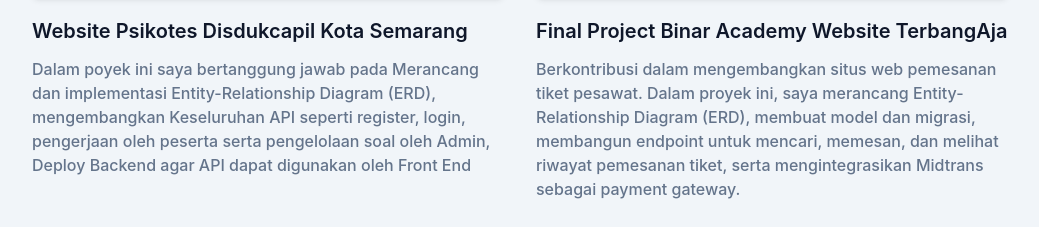
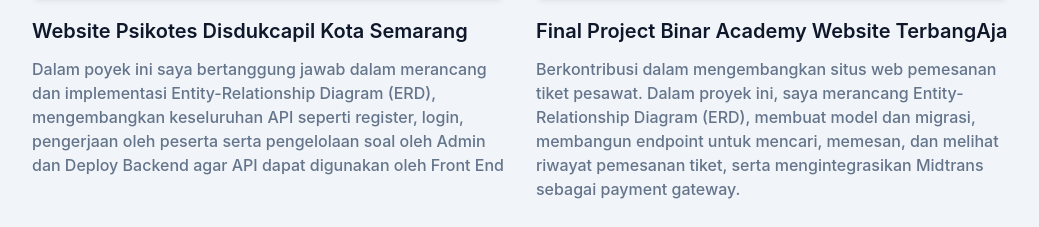
Before and after one commit to hasannurwakhid/portofolio, a website: page index.html in a window 1280 px wide. Shown: the part 1993-2220 px from the top of the page, without its empty margins (120-1159 px from the left). Drawn offline with Linux system fonts and the light colour scheme.

Commit message:
first commit

```diff
--- a/index.html
+++ b/index.html
@@ -300,11 +300,11 @@
               Website Psikotes Disdukcapil Kota Semarang
             </h3>
             <p class="text-base font-medium text-secondary">
-              Dalam poyek ini saya bertanggung jawab pada Merancang dan
+              Dalam poyek ini saya bertanggung jawab dalam merancang dan
               implementasi Entity-Relationship Diagram (ERD), mengembangkan
-              Keseluruhan API seperti register, login, pengerjaan oleh peserta
-              serta pengelolaan soal oleh Admin, Deploy Backend agar API dapat
-              digunakan oleh Front End
+              keseluruhan API seperti register, login, pengerjaan oleh peserta
+              serta pengelolaan soal oleh Admin dan Deploy Backend agar API
+              dapat digunakan oleh Front End
             </p>
           </div>
           <div class="mb-12 p-4 md:w-1/2">
```
